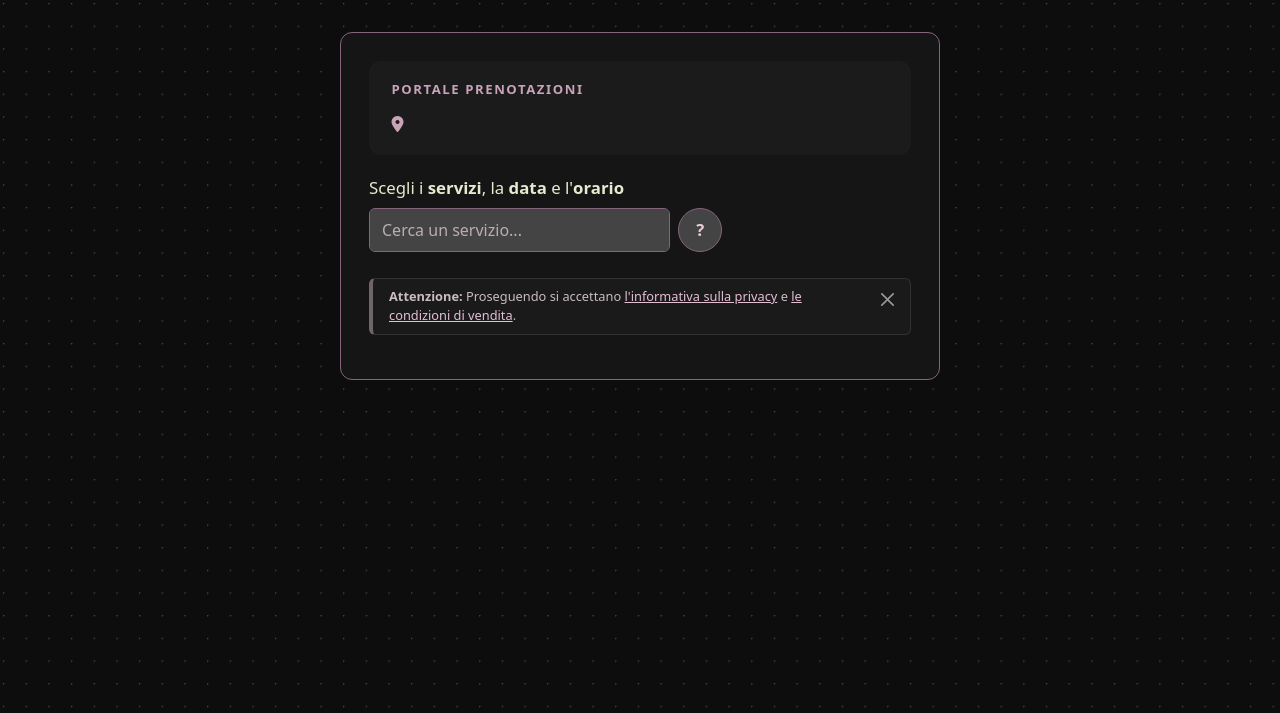
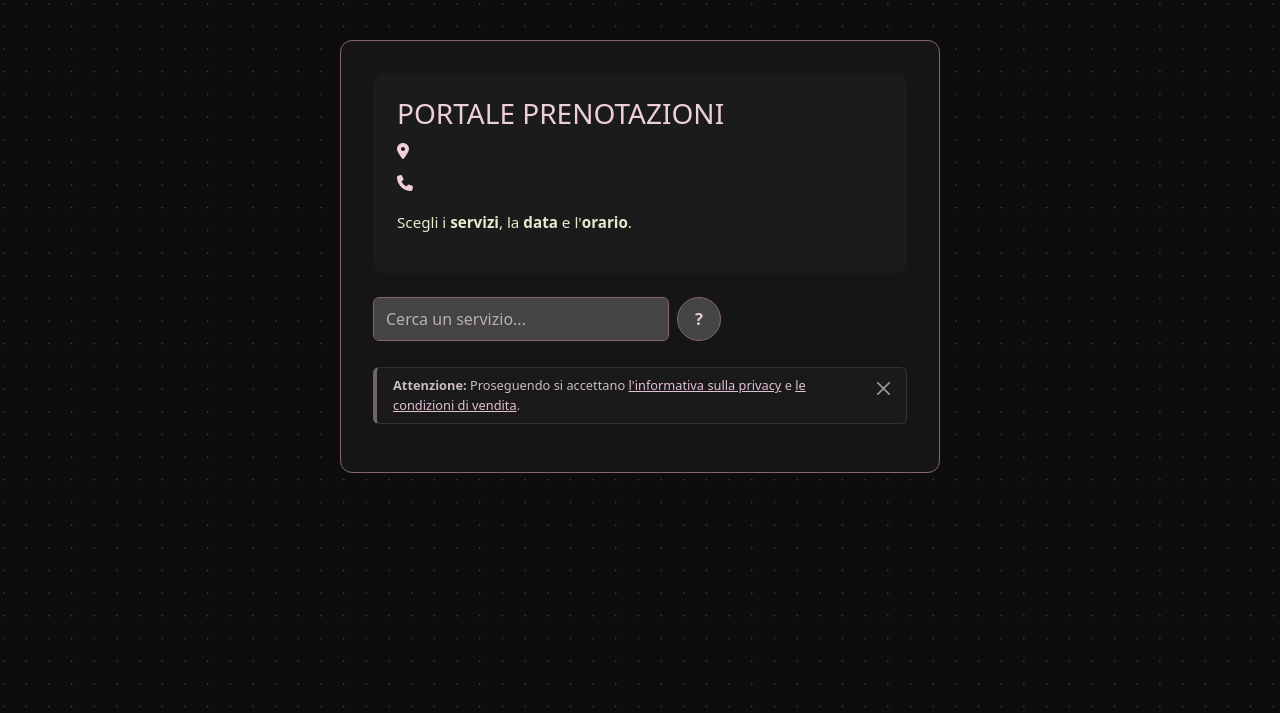
Before and after one commit to AlexBudet/booking, a Flask app: template templates/booking_public.html in a window 1280 px wide. Shown: the top 713 px of the page. Run offline with Flask 3, Linux system fonts and the light colour scheme; the template is opened without the code that fills it, so the values that code supplies are empty; some libraries are stand-ins or nearby versions.

Commit message:
ripristinato header iniziale e menu servizi senza fasce nere ai lati su sito booking online
Co-Authored-By: Claude Opus 5.5 <noreply@anthropic.com>

```diff
--- a/templates/booking_public.html
+++ b/templates/booking_public.html
@@ -10,9 +10,9 @@
   <style>
     .container-booking {
       max-width: 600px;
-      margin: 32px auto;
+      margin: 40px auto;
       border-radius: 12px;
-      padding: 1.75rem;
+      padding: 2rem;
       border: 1px solid #87647c !important; /* esempio: viola chiaro */
       /* Disabilita il touch delay su iOS */
       touch-action: manipulation;
@@ -24,8 +24,8 @@
 
     .booking-sidebar {
       border-radius: 12px;
-      padding: 1.2rem 1.4rem;
-      margin-bottom: 1.25rem;
+      padding: 1.5rem;
+      margin-bottom: 2rem;
     }
 .custom-modal-content {
   background: linear-gradient(to right, #e7d8dd, #f0d7e1) !important;
@@ -43,9 +43,22 @@
     box-shadow: none;
     padding: 1rem;
   }
+    .booking-logo {
+    max-height: 60px !important;
+  }
   .booking-sidebar {
-    margin: 0 0 16px;
-    padding: 1rem 1.1rem;
+    width: 90vw;                 /* Larga il 90% della viewport */
+    max-width: 98vw;
+    margin: 12px auto 18px auto; /* Centrata con un po' di spazio sopra e sotto */
+    min-width: unset;
+    font-size: calc(1.1rem + 0.7vw); /* Font size proporzionale allo schermo */
+    position: static;             /* NON fixed */
+    left: 0;
+    top: 0;
+    height: auto;
+    z-index: auto;
+    border-right: none;
+    padding: 1.2rem 0.8rem;
   }
   .desktop-only { display: none !important; }
   .mobile-full { width: 100% !important; }
@@ -81,73 +94,6 @@
   color: rgb(236, 207, 218);
 }
 
-/* ===== Testata: logo accanto al nome, contatti su una riga =====
-   Piu' raccolta di quella di una volta (ad apertura pagina il campo di ricerca
-   sta in alto), ma senza rimpicciolire troppo: il messaggio lungo del negozio
-   ora sta nel modal e lo spazio c'e'. */
-.testata {
-  display: flex;
-  align-items: center;
-  gap: 18px;
-}
-.booking-logo {
-  flex: 0 0 auto;
-  max-height: 84px;
-  max-width: 40%;
-  height: auto;
-  object-fit: contain;
-  filter: invert(1);
-}
-.testata-testi {
-  min-width: 0;
-}
-.testata-portale {
-  font-size: 0.82rem;
-  font-weight: 600;
-  letter-spacing: 0.12em;
-  text-transform: uppercase;
-  color: #c9a3b8;
-}
-.testata-nome {
-  margin: 0;
-  font-size: 1.75rem;
-  font-weight: 600;
-  line-height: 1.2;
-  color: #ffffff;
-}
-.testata-contatti {
-  display: flex;
-  flex-wrap: wrap;
-  gap: 4px 20px;
-  margin-top: 12px;
-  font-size: 1rem;
-  color: #d8c3cd;
-}
-.testata-contatti i {
-  margin-right: 3px;
-  color: #c9a3b8;
-}
-.testata-contatti a {
-  color: inherit;
-  text-decoration: none;
-  white-space: nowrap;
-}
-.testata-contatti a:hover {
-  color: #ffffff;
-  text-decoration: underline;
-}
-@media (max-width: 767px) {
-  .booking-logo { max-height: 60px; }
-  .testata-nome { font-size: 1.5rem; }
-  .testata-contatti { font-size: 0.95rem; }
-}
-/* Riga che introduce il campo di ricerca */
-.ricerca-etichetta {
-  display: block;
-  margin-bottom: 8px;
-  font-size: 1.05rem;
-  color: #e7eace;
-}
 /* Ricerca, "?" e operatore alti 44px: sono il primo passo, e un dito li prende meglio */
 #selezione-iniziale-servizio .form-control,
 #selezione-iniziale-servizio .form-select {
@@ -852,36 +798,37 @@ body {
 </head>
 <body>
   <div id="container-booking" class="container-booking">
-    <!-- Testata del salone: su mobile sparisce alla prima interazione (nascondiSidebarEAvvisi) -->
-    <div class="booking-sidebar">
-      <div class="testata">
-        {% if business_info.logo_image and business_info.logo_visible_in_booking_page %}
+    <!-- Sidebar info salone, visibile solo su desktop -->
+    <div class="booking-sidebar mb-4">
+      {% if business_info.logo_image and business_info.logo_visible_in_booking_page %}
+      <div class="mb-3">
         <img src="{{ url_for('booking.serve_logo', tenant_id=tenant_id) }}"
              alt="Logo {{ business_info.business_name }}"
-             class="booking-logo">
-        {% endif %}
-        <div class="testata-testi">
-          <div class="testata-portale">Portale prenotazioni</div>
-          <h1 class="testata-nome">{{ business_info.business_name }}</h1>
-        </div>
+             class="booking-logo"
+             style="max-height: 100px; max-width: 100%; height: auto; object-fit: contain; filter: invert(1);">
       </div>
-      <div class="testata-contatti">
-        <span><i class="fa-solid fa-location-dot" aria-hidden="true"></i>{{ business_info.address }}{% if business_info.city %} ({{ business_info.city }}){% endif %}</span>
-        {% if business_info.phone %}
-        <a href="tel:{{ business_info.phone|replace(' ', '') }}"><i class="fa-solid fa-phone" aria-hidden="true"></i>{{ business_info.phone }}</a>
-        {% endif %}
-      </div>
+      {% endif %}
+      <h3 class="mb-2">PORTALE PRENOTAZIONI</h3>
+<h3 class="mb-2" style="color: #ffffff;">{{ business_info.business_name }}</h3>
+<div class="mb-2">
+  <i class="fa-solid fa-location-dot"></i>
+  {{ business_info.address }}{% if business_info.city %} ({{ business_info.city }}){% endif %}
+</div>
+<div class="mb-2">
+  <i class="fa-solid fa-phone"></i>
+  {{ business_info.phone }}
+</div>
+      <p class="mt-3" style="font-size: 0.95em; color: #e7eace;">
+        Scegli i <b>servizi</b>, la <b>data</b> e l'<b>orario</b>.<br>
+      </p>
     </div>
 <form id="bookingForm" autocomplete="off">
 <input type="hidden" id="csrf_token" name="csrf_token" value="{{ csrf_token }}">
 <div class="row align-items-end mb-2" id="selezione-iniziale-servizio">
-<div class="col-12">
-  <label for="servizio-iniziale" class="ricerca-etichetta">Scegli i <b>servizi</b>, la <b>data</b> e l'<b>orario</b></label>
-</div>
 <!-- col-8 e non 7: con il "?" accanto, a 7 su un telefono il segnaposto veniva tagliato -->
 <div class="col-8 position-relative mb-2">
   <div class="d-flex align-items-center gap-2">
-    <input type="text" id="servizio-iniziale" class="form-control" placeholder="Cerca un servizio..." autocomplete="off" style="flex:1 1 auto; min-width:0;">
+    <input type="text" id="servizio-iniziale" class="form-control" placeholder="Cerca un servizio..." aria-label="Cerca un servizio" autocomplete="off" style="flex:1 1 auto; min-width:0;">
     <button type="button" class="tutorial-btn" data-bs-toggle="modal" data-bs-target="#modalTutorial" aria-label="Come prenotare" title="Come prenotare">?</button>
   </div>
   <input type="hidden" id="servizio-id-selezionato">
@@ -974,8 +921,10 @@ body {
 </div>
 
 <!-- Modal Ricerca Servizi custom senza bootstrap -->
-<div id="modalServizi" style="display:none; position:fixed; z-index:10000; left:0; top:0; width:100vw; height:80vh; background:rgba(18,16,24,0.97);">
-<div id="modalServizi-outer" style="width:100vw; max-width:650px; margin:0 auto; background:#333132; height:80vh; display: flex; flex-direction: column;">
+<!-- Fondo trasparente: su schermo grande ai lati del pannello (max 650px) si vede
+     lo sfondo della pagina invece di due fasce nere -->
+<div id="modalServizi" style="display:none; position:fixed; z-index:10000; left:0; top:0; width:100vw; height:80vh; background:transparent;">
+<div id="modalServizi-outer" style="width:100vw; max-width:650px; margin:0 auto; background:#333132; height:80vh; display: flex; flex-direction: column; box-shadow: 0 10px 30px rgba(0,0,0,0.3);">
     <div id="modalServizi-scrollable" style="flex:1 1 0%; overflow-y:auto; display:flex; flex-direction:column; min-height:0; -webkit-overflow-scrolling:touch;">
       <div class="modal-header d-flex align-items-center modal-search-sticky" style="position:sticky; top:0; z-index:20; background:#333132; border-bottom:none; padding:10px;">
         <input type="text" id="modal-servizio-input" class="form-control" placeholder="Cerca un servizio..." autocomplete="off" autofocus style="flex:1; margin-right:6px;">
```
